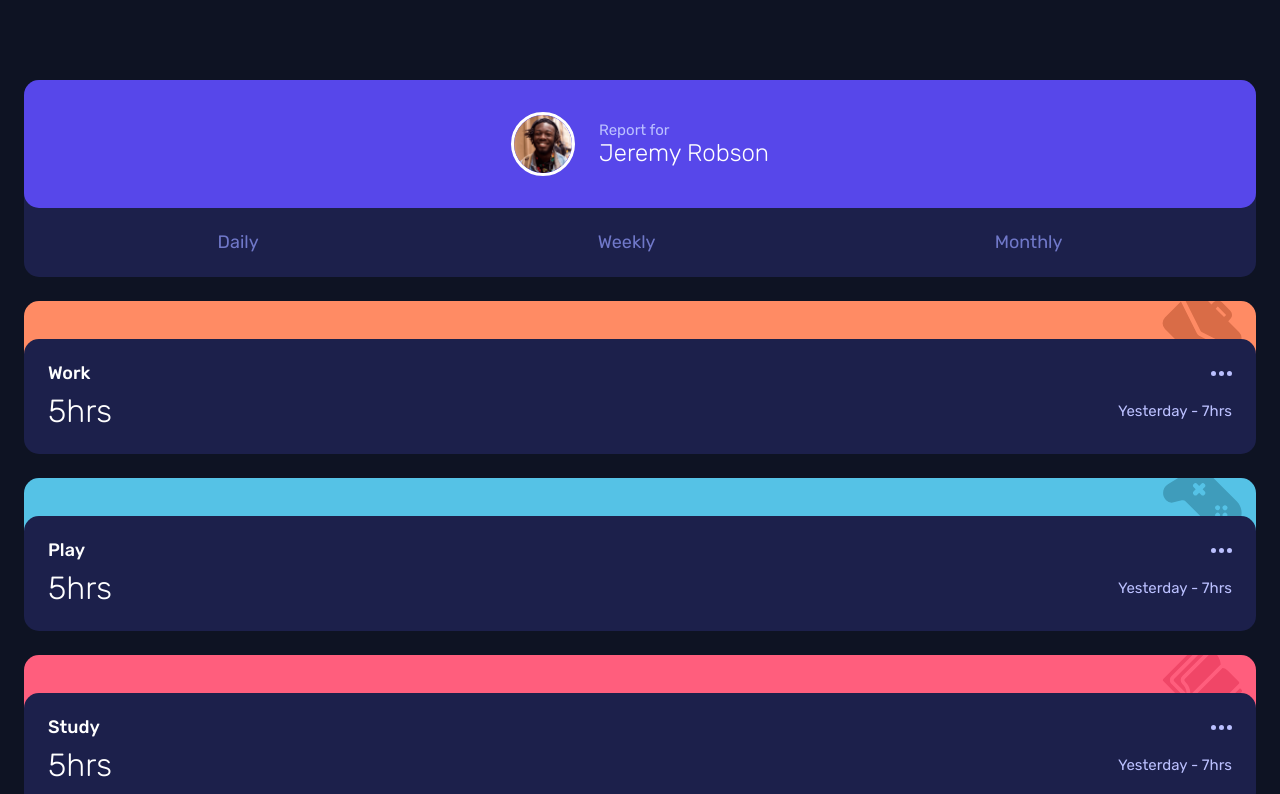
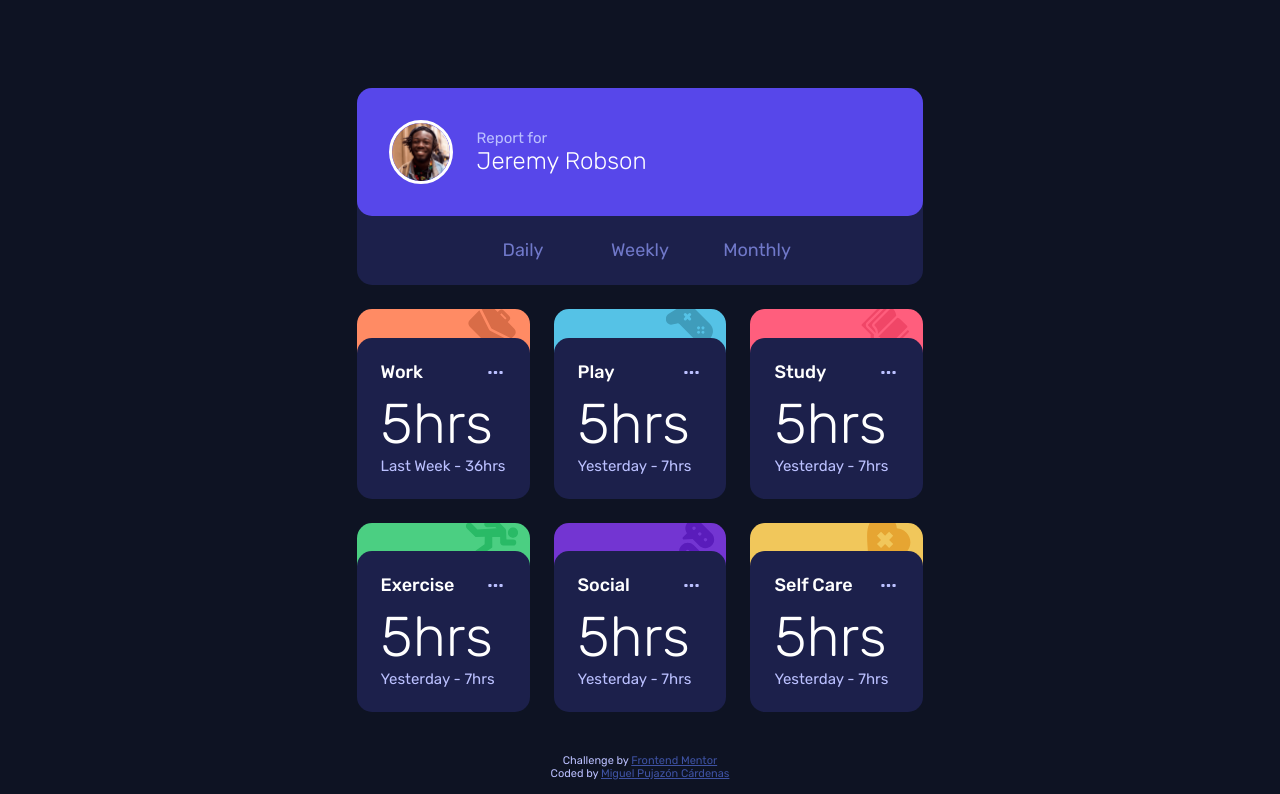
Before and after one commit to mpujazon/time-tracking-dashboard, a plain HTML site: page index.html in a window 1280 px wide. Shown: the top 794 px of the page. Drawn offline with Linux system fonts and the light colour scheme.

Commit message:
CSS Tablet Layout Done

```diff
--- a/index.html
+++ b/index.html
@@ -36,7 +36,7 @@
         </div>
         <div class="info-row">
           <p class="hours">5hrs</p>
-          <p class="last-period">Yesterday - 7hrs</p>
+          <p class="last-period">Last Week - 36hrs</p>
         </div>
       </div>
     </div>
@@ -111,7 +111,7 @@
       </div>
       <div class="category-card__info">
         <div class="category-row">
-          <p class="category">Self-care</p>
+          <p class="category">Self Care</p>
           <img src="/images/icon-ellipsis.svg" alt="Ellipsis Icon" class="ellipsis-icon">
         </div>
         <div class="info-row">
@@ -123,7 +123,7 @@
   </main>
 
   <footer class="attribution">
-    Challenge by <a href="https://www.frontendmentor.io?ref=challenge" target="_blank">Frontend Mentor</a>.
+    Challenge by <a href="https://www.frontendmentor.io?ref=challenge" target="_blank">Frontend Mentor</a><br>
     Coded by <a href="https://github.com/mpujazon">Miguel Pujazón Cárdenas</a>
   </footer>
 </body>
--- a/style.css
+++ b/style.css
@@ -66,8 +66,8 @@ body{
 }
 
 .user-card img {
-    width: 64px;
-    border: 3px solid var(--clr-white);
+    width: 4rem;
+    border: .1875rem solid var(--clr-white);
     border-radius: 50%;
 }
 
@@ -81,13 +81,14 @@ body{
     color: var(--clr-white);
     font-size: 1.5rem;
     font-weight: 300;
-    line-height: 28px;
+    line-height: 1.75rem;
 }
 
 .time-categories{
     padding: var(--spacing-300);
     display: flex;
     justify-content: space-around;
+
 }
 
 .time-categories button{
@@ -96,9 +97,11 @@ body{
     background-color: transparent;
     font-size: 1.125rem;
     font-weight: 400;
-    line-height: 21px;
+    line-height: 1.3125rem;
     color: var(--clr-purple-500);
     transition: scale .2s ease-in-out;
+    width: 100%;
+    max-width: 6.8125rem;
 }
 
 .time-categories button:hover{
@@ -121,8 +124,8 @@ body{
     border-radius: 15px 15px 0 0;
     display: flex;
     flex-direction: row-reverse;
-    padding-right: 14px;
-    height: 80px;
+    padding-right: .875rem;
+    height: 5rem;
     overflow: hidden;
 }
 
@@ -148,14 +151,14 @@ body{
 
 .category-card__tab img{
     position: relative;
-    bottom: 10px;
+    bottom: .625rem;
 }
 
 #exercise-card .category-card__tab img{
     scale: .68;
     position: relative;
-    bottom: 13px;
-    left: 20px;
+    bottom: .8125rem;
+    left: 1.25rem;
 }
 
 #social-card .category-card__tab img{
@@ -167,8 +170,8 @@ body{
 #self-care-card .category-card__tab img{
     scale: .8;
     position: relative;
-    bottom: 20px;
-    left: 10px;
+    bottom: 1.25rem;
+    left: .625rem;
 }
 
 .category-card__info{
@@ -178,7 +181,7 @@ body{
     display: flex;
     flex-direction: column;
     gap: var(--spacing-100);
-    margin-top: -42px;
+    margin-top: -2.625rem;
     position: relative;
 }
 
@@ -191,7 +194,7 @@ body{
 .category-row .category{
     font-size: 1.125rem;
     font-weight: 500;
-    line-height: 21px;
+    line-height: 1.3125rem;
 }
 
 .category-row img{
@@ -212,16 +215,98 @@ body{
 
 .info-row .last-period{
     font-size: .9375rem;
-    line-height: 18px;
+    line-height: 1.125rem;
     color: var(--clr-navy-200);
 }
 
 .attribution {
-    font-size: 11px; text-align: center;
+    font-size: .6875rem;
+    text-align: center;
     color: var(--clr-navy-200);
-    padding: 10px;
+    padding: .625rem;
 }
 
 .attribution a {
     color: hsl(228, 45%, 44%);
 }
+
+@media (min-width: 37.5rem) {
+    body{
+        display: flex;
+        flex-direction: column;
+        justify-content: center;
+        align-items: center;
+        height: 100vh;
+    }
+
+    .grid-container{
+        grid-template-columns: repeat(3, 1fr);
+        grid-template-rows: repeat(3, auto);
+        max-width: 38.25rem;
+        padding: 0;
+    }
+    .main-card{
+        grid-column: 1 / 4;
+        grid-row: 1/2;
+    }
+
+    .category-card__tab img{
+        scale: .6;
+        bottom: 1.3rem;
+        left: 1rem;
+    }
+
+    #exercise-card .category-card__tab img{
+        scale: .45;
+        position: relative;
+        bottom: 1.5rem;
+        left: 2.1875rem;
+    }
+
+    #social-card .category-card__tab img{
+        scale: .8;
+        position: relative;
+        bottom: .9375rem;
+        left: .75rem;
+    }
+
+    #self-care-card .category-card__tab img{
+        scale: .55;
+        position: relative;
+        bottom: 1.6875rem;
+        left: 1.25rem;
+    }
+
+    .category-card__info{
+        margin-top: -3.2rem;
+    }
+    .user-card{
+        justify-content: flex-start;
+    }
+
+    .time-categories{
+        justify-content: center;
+        text-align: center;
+        gap: .5rem;
+    }
+
+    .category-card__info .ellipsis-icon{
+        scale: .7;
+    }
+
+    .info-row{
+        flex-direction: column;
+        align-items: flex-start;
+    }
+
+    .info-row .hours{
+        font-size: 3.5rem;
+        line-height: 4.125rem;
+    }
+
+    .attribution{
+        position: absolute;
+        bottom: 10px;
+    }
+
+}
```
